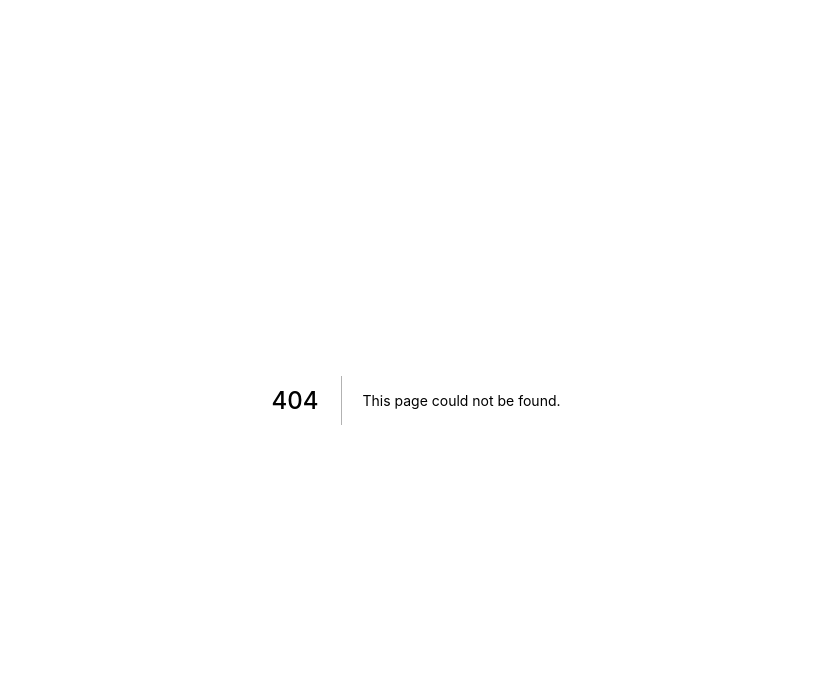
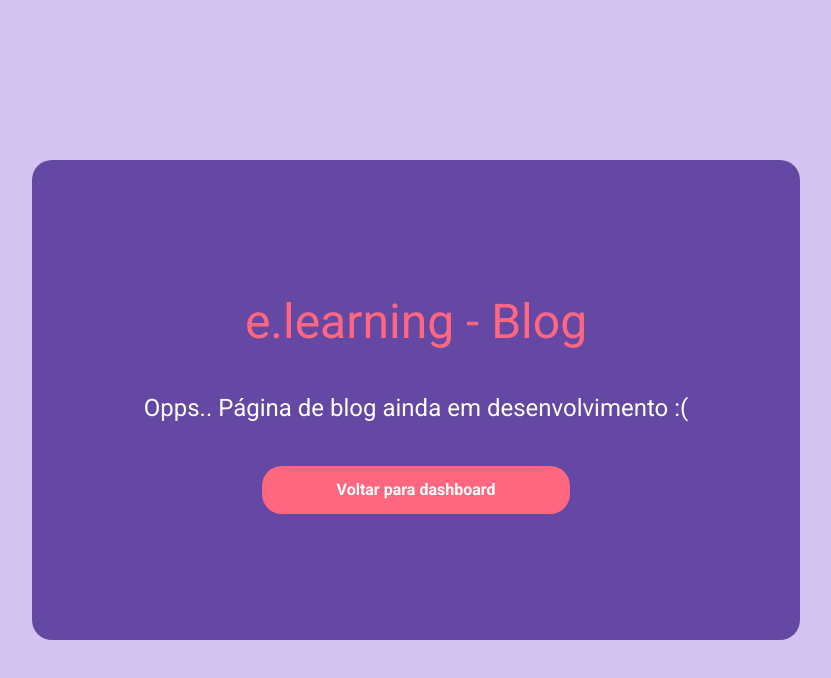
Before and after one commit to Joao-mello-ferrari/e.learning_frontend, a Next.js app: page /blog in a window 1280 px wide. Before the commit this address had no page. Shown: the top 678 px of the page, without its empty margins (224-1055 px from the left). Built offline with nearby package versions, Linux system fonts and the light colour scheme.

Commit message:
Creating not found pages

```diff
--- /dev/null
+++ b/src/pages/blog.tsx
@@ -0,0 +1,36 @@
+import { Button, Flex, Text } from "@chakra-ui/react";
+
+import { useRouter } from "next/router";
+
+export default function Blog(){
+  const { push } = useRouter();
+
+  return(
+    <Flex w="100vw" h="100vh" background="brand.plight" align="center" justify="center">
+      <Flex flexDir="column" w="60vw" h="60vh" background="brand.primary" borderRadius="20" align="center" justify="center">
+        <Text fontSize="5xl" color="brand.secondary">
+           e.learning - Blog
+        </Text>
+        <Text fontSize="2xl" color="brand.white" mt="8">
+          Opps.. Página de blog ainda em desenvolvimento :(
+        </Text>
+        <Button
+          color="brand.white"
+          background="brand.secondary"
+          borderRadius="20"
+          w="40%"
+          mt="10"
+          h="48px"
+          transition="transform 0.3s"
+          _hover={{
+            background: 'brand.secondary',
+            transform: 'scale(1.1)',
+          }}
+          onClick={()=>{push('/dashboard')}}
+        >
+          Voltar para dashboard
+        </Button>
+      </Flex>
+    </Flex>
+  )
+}
--- a/src/pages/dashboard/[course]/[classId].tsx
+++ b/src/pages/dashboard/[course]/[classId].tsx
@@ -217,6 +217,6 @@ export const getStaticProps: GetStaticProps = async({ params }) =>{
       currentClass,
       params
     },
-    // revalidate: 1
+    revalidate: 1
   }
 }
```
Also changed, not shown: src/pages/statistics.tsx (added, +36 -0 lines).
